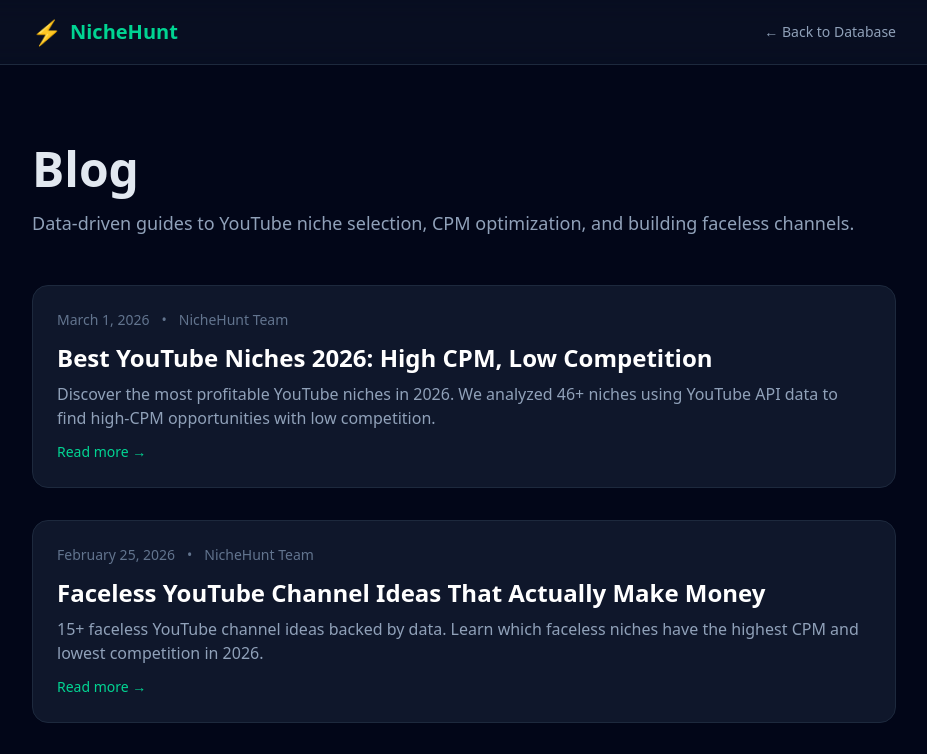
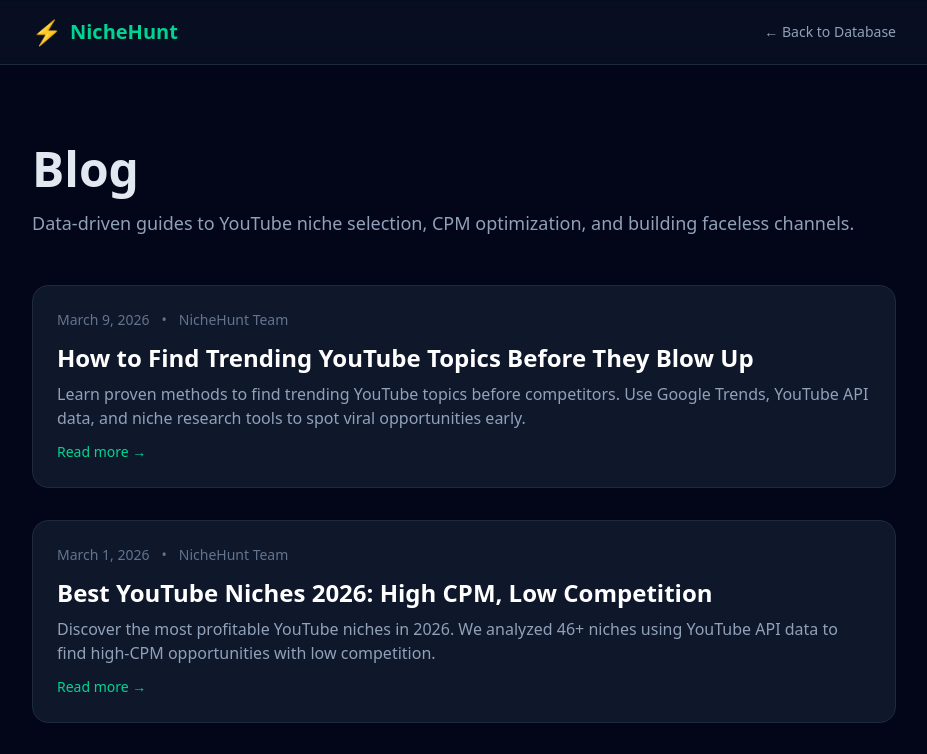
Before and after one commit to buzz39/niche-hunt, a Next.js app: page /blog in a window 1280 px wide. Shown: the top 754 px of the page, without its empty margins (176-1103 px from the left). Built offline with nearby package versions, Linux system fonts and the light colour scheme.

Commit message:
blog: add 'How to Find Trending YouTube Topics' post

```diff
--- a/app/data/blog.ts
+++ b/app/data/blog.ts
@@ -8,6 +8,168 @@ export interface BlogPost {
 }
 
 export const blogPosts: BlogPost[] = [
+  {
+    slug: "how-to-find-trending-youtube-topics",
+    title: "How to Find Trending YouTube Topics Before They Blow Up",
+    description: "Learn proven methods to find trending YouTube topics before competitors. Use Google Trends, YouTube API data, and niche research tools to spot viral opportunities early.",
+    date: "2026-03-09",
+    author: "NicheHunt Team",
+    content: `
+# How to Find Trending YouTube Topics Before They Blow Up
+
+The creators who grow fastest on YouTube aren't the most talented editors or the most charismatic speakers — they're the ones who spot trends early. Getting in on a topic before it saturates can mean the difference between 500 views and 500,000 views on the same video.
+
+But "find trending topics" is vague advice. Where do you actually look? How do you separate a real trend from noise? And how do you move fast enough to capitalize before everyone else catches on?
+
+Here's the systematic approach we use — no guessing, no guru opinions, just data.
+
+## Why Trending Topics Matter for Growth
+
+YouTube's algorithm rewards two things above all else: **click-through rate (CTR)** and **watch time**. Trending topics naturally boost both:
+
+- **Higher CTR** — people are actively searching for and curious about trending subjects
+- **Longer watch time** — viewers engage more deeply with timely, relevant content
+- **Suggested video placement** — YouTube pushes trending content to non-subscribers through Browse and Suggested
+
+A single well-timed trending video can bring more subscribers than 20 evergreen videos. The trick is pairing trend-riding with a solid [niche strategy](/blog/best-youtube-niches-2026) so those new subscribers stick around.
+
+## 7 Proven Methods to Find Trending YouTube Topics
+
+### 1. Google Trends (Free — Start Here)
+
+Google Trends is the most underrated trend-spotting tool available. Most creators glance at it once and move on. Here's how to use it properly:
+
+**Daily trending searches:** Visit [Google Trends Trending Now](https://trends.google.com/trending) daily. Filter by your country and category. Look for topics that intersect with your niche.
+
+**Breakout keywords:** When searching a term, scroll to "Related queries" and look for anything labeled "Breakout" (250%+ growth). These are early-stage trends with massive upside.
+
+**Compare terms over time:** Plot 2–3 potential video topics against each other. The one with rising momentum wins.
+
+**Pro tip:** Set up Google Alerts for your niche's core keywords. You'll get daily emails when new content spikes around those terms — an early warning system for trends.
+
+### 2. YouTube Search Suggestions (Free)
+
+Start typing a keyword in YouTube's search bar and watch the autocomplete suggestions. These are real searches people are making right now. YouTube surfaces the most popular and rising queries.
+
+**The alphabet method:**
+1. Type your niche keyword + "a" → note suggestions
+2. Type your niche keyword + "b" → note suggestions
+3. Continue through the alphabet
+
+This gives you dozens of real search terms. Compare them weekly — new suggestions appearing means new trends forming.
+
+### 3. YouTube Trending Tab + Explore (Free)
+
+The Trending tab shows what's blowing up right now, but it's mostly entertainment and news. More useful is the **Explore** section, where you can browse trending videos by category.
+
+Look for patterns, not individual videos. If three different creators in your niche all posted about the same sub-topic this week, that's a trend signal.
+
+### 4. Reddit & Online Communities (Free)
+
+Reddit is where trends often start before they hit YouTube. Subscribe to subreddits related to your niche and sort by "Rising" or "Hot."
+
+**For example:**
+- Finance niche → r/personalfinance, r/CreditCards, r/financialindependence
+- Tech niche → r/technology, r/artificial, r/cybersecurity
+- Productivity → r/productivity, r/Notion, r/getdisciplined
+
+When a post gets 500+ upvotes and sparks heated discussion, there's likely a YouTube video in it. You'll often have a 3–7 day window before YouTube creators pick it up.
+
+### 5. Twitter/X Trending Topics & Industry Accounts (Free)
+
+Follow industry leaders, journalists, and companies in your niche. When a major announcement, controversy, or product launch happens, you'll see it on Twitter/X first.
+
+**Speed matters here.** The first YouTube video covering a breaking topic gets the majority of search traffic. Have a rapid-production workflow ready — you might need to publish within 24–48 hours.
+
+### 6. Competitor Channel Analysis (Free)
+
+Study what's working for channels in your niche right now:
+
+- Sort competitor videos by "Most popular" → see what resonates with the audience
+- Check their most recent uploads → what topics are they betting on?
+- Look at videos with unusually high view counts relative to their subscriber base — those topics have outsized demand
+
+Don't copy — improve. If a competitor's trending video has mediocre production or misses key points, make the definitive version.
+
+### 7. NicheHunt Trend Data (Database)
+
+Our [niche database](/) tracks Google Trends scores for every niche, updated monthly. This lets you spot macro trends — entire niches that are rising, not just individual topics.
+
+For example, if Cybersecurity's trend score jumps from 60 to 80, that means the entire category is gaining search interest. Every video you make in that niche benefits from the rising tide.
+
+Combine macro niche trends with micro topic trends (from methods 1–6 above) for the highest-probability content bets.
+
+## How to Evaluate If a Trend Is Worth Chasing
+
+Not every trend is worth a video. Filter with these criteria:
+
+### Relevance to Your Niche
+A trending topic outside your niche might get views but won't convert to subscribers. Stay in your lane — or at least adjacent to it. If you run a [faceless finance channel](/blog/faceless-youtube-channel-ideas), a trending crypto regulation story fits. A trending celebrity drama does not.
+
+### Longevity
+Some trends last days (news events), others last months (new technology, shifting habits). Prioritize trends with longer tails — your video will accumulate views for weeks instead of dying after 48 hours.
+
+**Quick test:** Will people still search for this in 30 days? If yes, it's worth a polished video. If no, only chase it if you can publish within 24 hours.
+
+### Competition Speed
+How fast are other creators covering this? Check YouTube search — if 10 channels already posted about it today, you're probably too late unless you can offer a genuinely better take.
+
+### CPM Alignment
+A trending topic in a high-CPM niche is worth 10x more than a trend in a low-CPM niche. Always factor in the [revenue potential](/blog/youtube-cpm-by-niche-complete-guide) when deciding what to create.
+
+## Building a Trend-Spotting System
+
+The creators who consistently catch trends aren't lucky — they have systems. Here's a daily routine that takes 20 minutes:
+
+**Morning check (10 minutes):**
+1. Scan Google Trends Trending Now (2 min)
+2. Check Reddit rising posts in 2–3 niche subreddits (3 min)
+3. Scroll Twitter/X for industry news (3 min)
+4. Check YouTube search suggestions for your core keywords (2 min)
+
+**Weekly review (30 minutes):**
+1. Analyze competitor uploads — any new patterns?
+2. Compare Google Trends data for your niche keywords week-over-week
+3. Review your own analytics — which recent topics overperformed?
+4. Plan next week's content based on trend signals
+
+**Monthly strategy (1 hour):**
+1. Check [NicheHunt database](/) for macro trend shifts
+2. Identify emerging sub-niches within your category
+3. Adjust your content calendar for the next 30 days
+
+## Trending Topics vs. Evergreen Content: The Right Mix
+
+The best YouTube channels balance both:
+
+- **70% evergreen content** — ranks in search for months/years, builds passive traffic
+- **30% trending content** — drives spikes in growth, attracts new audiences
+
+Evergreen content is your foundation. Trending content is your growth accelerator. A channel that only chases trends has no stability. A channel that never covers trends grows slowly.
+
+For [YouTube automation](/blog/youtube-automation-faceless-channels-2026) operators running multiple channels, this ratio might shift to 80/20 evergreen — the systems favor repeatable, templated content over rapid-response production.
+
+## Trending Topics for YouTube Shorts
+
+[YouTube Shorts](/blog/best-youtube-shorts-niches) are especially well-suited for trend-riding because:
+
+- **Production is fast** — you can create a Short in 30 minutes
+- **Algorithm favors recency** — Shorts surface trending content aggressively
+- **Low risk** — if a trend fizzles, you've only invested 30 minutes
+
+When you spot a trend, consider making a Short first (for speed and reach) and then a long-form video (for CPM and depth) if the trend has legs.
+
+## Start Finding Trends Today
+
+Trend-spotting isn't a talent — it's a habit. Build the daily routine, use the tools, and you'll consistently find topics before they peak.
+
+But trending topics only matter if you're in the right niche to begin with. A trending topic in a [low-competition, high-CPM niche](/blog/how-to-find-low-competition-youtube-niches) is exponentially more valuable than one in a saturated, low-paying category.
+
+**[→ Explore the NicheHunt database](/)** — 46+ niches with trend data, CPM estimates, and difficulty scores. Find a niche where trends actually pay. One-time $9 access, updated monthly.
+
+The best time to catch a trend is before everyone else sees it. Start watching today.
+`
+  },
   {
     slug: "best-youtube-niches-2026",
     title: "Best YouTube Niches 2026: High CPM, Low Competition",
```
